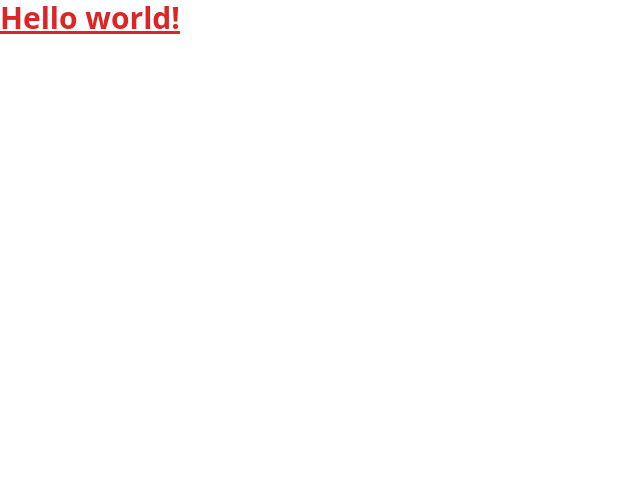
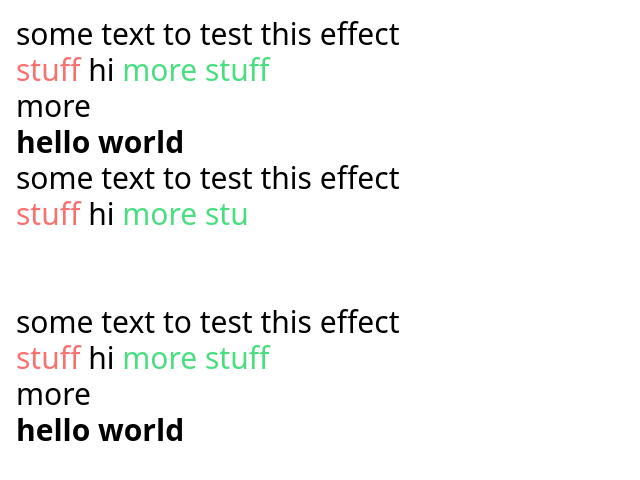
Before and after one commit to Jackboxx/eng-portfolio, a SvelteKit app: page / in a window 1280 px wide. Shown: the top 480 px of the page, without its empty margins (0-640 px from the left). Built offline with nearby package versions, Linux system fonts and the light colour scheme.

Commit message:
add typewriter component

```diff
--- /dev/null
+++ b/src/components/typewriter.svelte
@@ -0,0 +1,65 @@
+<script context="module" lang="ts">
+    function wait(delay: number) {
+        return new Promise((resolve) => {
+            setTimeout(resolve, delay);
+        })
+    }
+
+    async function typewriteNode(element: Node, text: string, delay: number) {
+        for (let i = 0; i <= text.length; i++) {
+            element.nodeValue = text.substring(0, i);
+            await wait(delay);
+        }
+    }
+
+    async function typewriteTree(element: Node, fill: {content: string[], current:
+    number}, delay: number) {
+        if (element.nodeType === Node.TEXT_NODE) {
+            const text = fill.content[fill.current];
+            fill.current += 1;
+
+            await typewriteNode(element, text, delay);
+        }
+
+        for (let i = 0; i < element.childNodes.length; i++) {
+            const child = element.childNodes[i];
+            await typewriteTree(child, fill, delay);
+        }
+	}
+
+    function clearText(element: Node): string[] {
+        const content: string[] = [];
+        if (element.nodeType === Node.TEXT_NODE && element.nodeValue) {
+            content.push(element.nodeValue.replace(/\s+/g, ' '));
+            element.nodeValue = '';
+        };
+
+        for (let i = 0; i < element.childNodes.length; i++) {
+            const child = element.childNodes[i];
+            content.push(...clearText(child));
+        }
+
+        return content;
+    }
+</script>
+
+<script lang="ts">
+	import { onMount } from 'svelte';
+
+    export let typingDelayMs = 50
+
+	let parent: HTMLElement;
+    let height: number;
+    let actualHeight: number;
+
+	onMount(async () => {
+        actualHeight = height;
+        console.log(actualHeight);
+        const content = clearText(parent);
+        await typewriteTree(parent, {content, current: 0}, typingDelayMs);
+	});
+</script>
+
+<div bind:this={parent} bind:clientHeight={height} style={`height: ${actualHeight}px`}>
+	<slot  />
+</div>
--- a/src/routes/+page.svelte
+++ b/src/routes/+page.svelte
@@ -1 +1,50 @@
-<div class="text-3xl font-bold text-red-600 underline">Hello world!</div>
+<script>
+	import Typewriter from '../components/typewriter.svelte';
+</script>
+
+<div class="p-4 text-3xl">
+<Typewriter>
+    <div>
+		some text to test this effect
+		<div>
+			<span class="text-red-400">stuff</span>
+            hi
+			<span class="text-green-400">more stuff</span>
+		</div>
+        more
+        <div class="font-bold">
+            <span> hello world</span>
+        </div>
+	</div>
+</Typewriter>
+
+<Typewriter typingDelayMs={100}>
+    <div>
+		some text to test this effect
+		<div>
+			<span class="text-red-400">stuff</span>
+            hi
+			<span class="text-green-400">more stuff</span>
+		</div>
+        more
+        <div class="font-bold">
+            <span> hello world</span>
+        </div>
+	</div>
+</Typewriter>
+
+<Typewriter typingDelayMs={20}>
+    <div>
+		some text to test this effect
+		<div>
+			<span class="text-red-400">stuff</span>
+            hi
+			<span class="text-green-400">more stuff</span>
+		</div>
+        more
+        <div class="font-bold">
+            <span> hello world</span>
+        </div>
+	</div>
+</Typewriter>
+</div>
```
